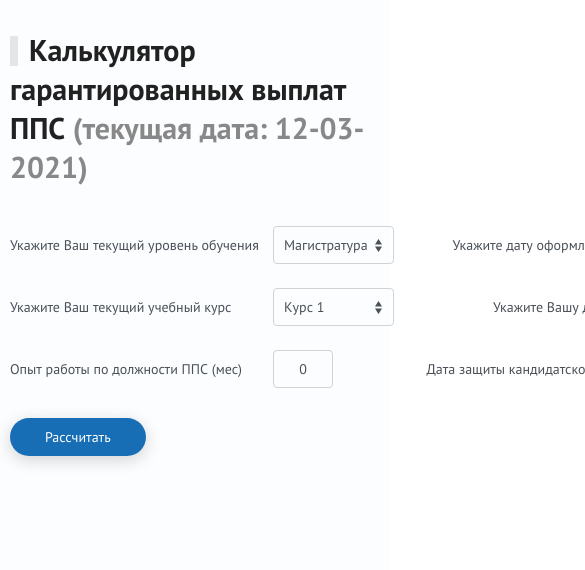
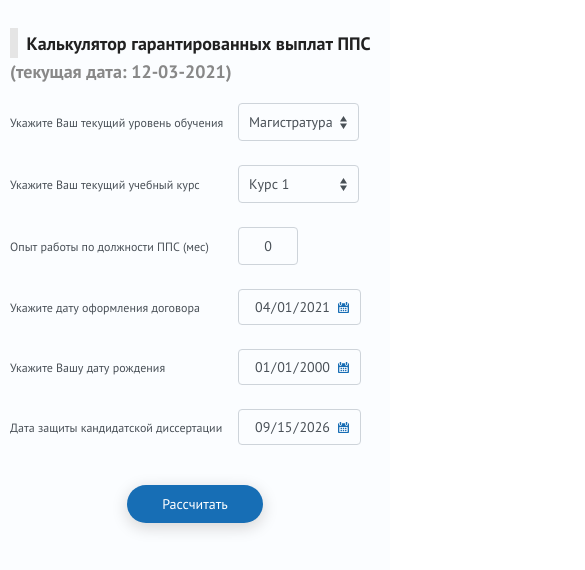
Before and after one commit to RTUITLab/RTU-Future-Salary-Front, a React (Create React App) app: page / in a window 390 px wide. Shown: the top 570 px of the page, 585 px wide, since content can reach past the window. Built offline with nearby package versions, Linux system fonts and the light colour scheme.

Commit message:
added inputs adaptive

```diff
--- a/package.json
+++ b/package.json
@@ -7,6 +7,7 @@
     "@testing-library/react": "^11.2.5",
     "@testing-library/user-event": "^12.8.1",
     "axios": "^0.21.1",
+    "classnames": "^2.2.6",
     "date-fns": "^2.19.0",
     "formik": "^2.2.6",
     "node-sass": "^5.0.0",
--- a/src/Common/CustomInputs/Date/DateInput.module.scss
+++ b/src/Common/CustomInputs/Date/DateInput.module.scss
@@ -49,3 +49,14 @@
     bottom: 0;
     margin: auto;
 }
+
+@media (max-width: 380px) {
+    .date {
+        width: 123px;
+    }
+    .calendar {
+        right: 11px;
+        //left: 0;
+        //right: 0;
+    }
+}
--- a/src/Common/style.scss
+++ b/src/Common/style.scss
@@ -3,7 +3,8 @@
     font-size: 12px;
     align-items: center;
     display: flex;
-    margin-right: 36px;
+    margin-right: 35px;
+    font-weight: 400;
 }
 
 .outer {
@@ -66,3 +67,21 @@
         height: 500px !important;
     }
 }
+
+@media (max-width: 830px) {
+    .form__error {
+        width: 230px;
+    }
+}
+@media (max-width: 480px) {
+    .form__error {
+        width: 230px;
+        margin-right: 20px;
+    }
+}
+@media (max-width: 380px) {
+    .form__error {
+        margin-right: 0;
+        font-size: 10px;
+    }
+}
--- a/src/Components/Container/Salary/Salary.jsx
+++ b/src/Components/Container/Salary/Salary.jsx
@@ -10,6 +10,7 @@ import NumberInput from "../../../Common/CustomInputs/Number/NumberInput";
 import arrows from './../../../assets/images/arrows.svg'
 import {getDateOfRegistration} from "../../../Common/getDateOfRegistration";
 import * as Yup from "yup";
+import cl from 'classnames'
 
 const Salary = (props) => {
 
@@ -113,8 +114,6 @@ const Salary = (props) => {
             .required('Пожалуйста, введите дату защиты кандидатской диссертации'),
     })
 
-    let date = format(new Date(), 'dd-MM-yyyy')
-
     return (
         <div className={'outer'}>
             <div className={'container'}>
@@ -128,7 +127,7 @@ const Salary = (props) => {
                     (<Form>
                         <div className={s.form}>
 
-                            <div className={s.section}>
+                            <div className={cl(s.section, s.status)}>
                                 <label className={s.label}  htmlFor="academicDegree">Укажите Ваш текущий уровень обучения</label>
                                     <Field
                                         className={`${s.select} ${s.selectStatus}`}
@@ -159,7 +158,7 @@ const Salary = (props) => {
                                 <label className={s.arrows} htmlFor="academicDegree"><img src={arrows} alt="arrows"/></label>
                             </div>
 
-                            <div className={s.section}>
+                            <div className={cl(s.section, s.register)}>
                                 <label className={`${s.label} ${s.labelRight}`}  htmlFor="dateOfRegistration">Укажите дату оформления договора</label>
                                 <Field
                                     id="dateOfRegistration"
@@ -180,7 +179,7 @@ const Salary = (props) => {
                                 } />
                             </div>
 
-                            <div className={s.section}>
+                            <div className={cl(s.section, s.course)}>
                                 <label className={s.label}  htmlFor="academicDegreeCourse">Укажите Ваш текущий учебный курс </label>
                                     <Field
                                         className={`${s.select} ${s.selectCourse}`}
@@ -228,7 +227,7 @@ const Salary = (props) => {
 
                             </div>
 
-                            <div className={s.section}>
+                            <div className={cl(s.section, s.birthday)}>
                                 <label className={`${s.label} ${s.labelRight}`}  htmlFor="dateOfBirth">Укажите Вашу дату рождения</label>
                                 <Field
                                     id="dateOfBirth"
@@ -249,7 +248,7 @@ const Salary = (props) => {
                             </div>
 
 
-                            <div className={s.section}>
+                            <div className={cl(s.section, s.experience)}>
                                 <label className={s.label}  htmlFor="workExperience">Опыт работы по должности ППС (мес)</label>
                                 <Field
                                     id="workExperience"
@@ -261,7 +260,7 @@ const Salary = (props) => {
                                 <ErrorMessage name="workExperience" component={TextError} />
                             </div>
 
-                            <div className={s.section}>
+                            <div className={cl(s.section, s.dissertation)}>
                                 <label className={`${s.label} ${s.labelRight}`} htmlFor="dateOfDissertationDefense">Дата защиты кандидатской диссертации </label>
                                 <Field
                                     id="dateOfDissertationDefense"
--- a/src/Components/Container/Salary/Salary.module.scss
+++ b/src/Components/Container/Salary/Salary.module.scss
@@ -1,9 +1,13 @@
 .form {
     display: grid;
-    grid-template-columns: 1fr 1fr;
+    //grid-template-columns: 1fr 1fr;
     grid-column-gap: 30px;
     grid-row-gap: 24px;
     margin-bottom: 30px;
+    grid-template-areas:
+        "status register"
+        "course birthday"
+        "experience dissertation";
 }
 
 .title {
@@ -27,6 +31,7 @@
     margin-right: calc(5px + .2em);
 }
 .title span {
+    white-space: nowrap;
     color: #888;
 }
 
@@ -40,7 +45,7 @@
 .label {
     color: #495057;
     font-size: 14px;
-
+    font-weight: 400;
 }
 
 .labelRight {
@@ -53,7 +58,7 @@
     grid-column-gap: 13px;
     align-items: center;
     display: grid;
-    grid-template-columns: 250px max-content;
+    grid-template-columns: 251px max-content;
 }
 
 .selectStatus {
@@ -155,3 +160,109 @@
     border-radius: 10px;
     cursor: pointer;
 }
+
+.status {
+    grid-area: status;
+}
+
+.register {
+    grid-area: register;
+}
+
+.course {
+    grid-area: course;
+}
+
+.birthday {
+    grid-area: birthday;
+}
+
+.experience {
+    grid-area: experience;
+}
+
+.dissertation {
+    grid-area: dissertation;
+}
+
+@media (max-width: 830px) {
+    .form {
+       grid-template-areas:
+        "status"
+        "course"
+        "experience"
+        "register"
+        "birthday"
+        "dissertation"
+    ;
+    }
+    .labelRight {
+        text-align: left;
+    }
+
+}
+@media (max-width: 830px) {
+    .error {
+        width: 387px;
+        justify-content: space-between;
+    }
+}
+@media (max-width: 650px) {
+    .title {
+        font-size: 22px;
+    }
+}
+
+@media (max-width: 480px) {
+    .title {
+        font-size: 18px;
+        margin-bottom: 20px;
+    }
+    .label {
+        font-size: 12px;
+    }
+    .section {
+        grid-template-columns: 215px max-content;
+    }
+    .submitBtn {
+        display: block;
+        margin: 40px auto 10px;
+    }
+    .error {
+        justify-content: flex-start;
+        width: calc(100vw - 20px);
+    }
+}
+@media (max-width: 380px) {
+    .title {
+        font-size: 18px;
+        margin-bottom: 20px;
+        padding-top: 15px;
+    }
+    .label {
+        margin-bottom: 10px;
+    }
+    .arrows {
+        top: auto;
+        left: 0;
+        right: 0;
+        height: 38px;
+    }
+    .section {
+        grid-template-columns: 215px;
+    }
+
+    .error {
+        justify-content: flex-start;
+        flex-direction: column;
+    }
+
+    .defaultBtn {
+        text-align: center;
+        position: absolute;
+        width: calc(100vw - 143px);
+        top: -30px;
+        right: 0;
+        margin-right: 0;
+    }
+}
```
Also changed, not shown: 1 other file (tests, documents, lock files or other folders).
